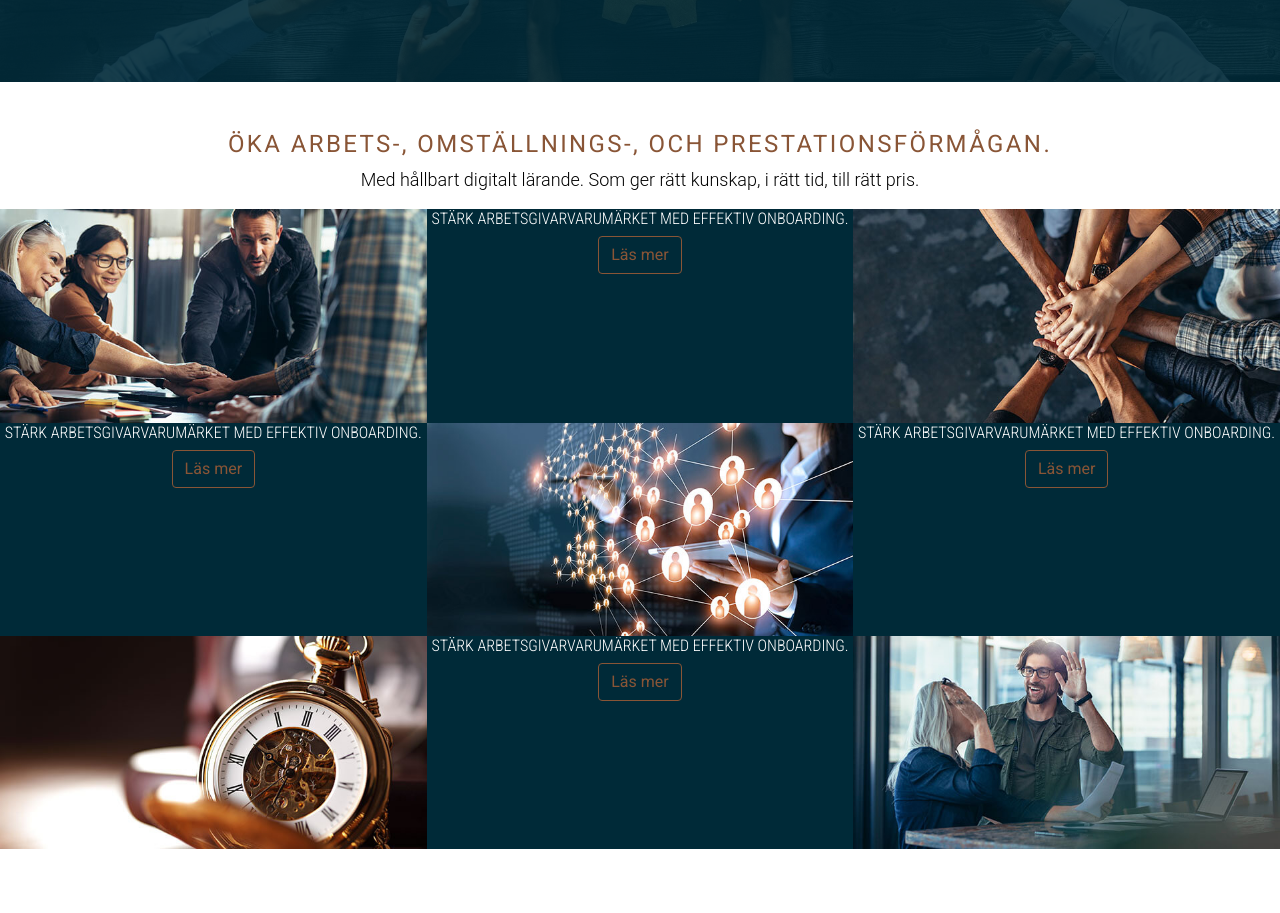
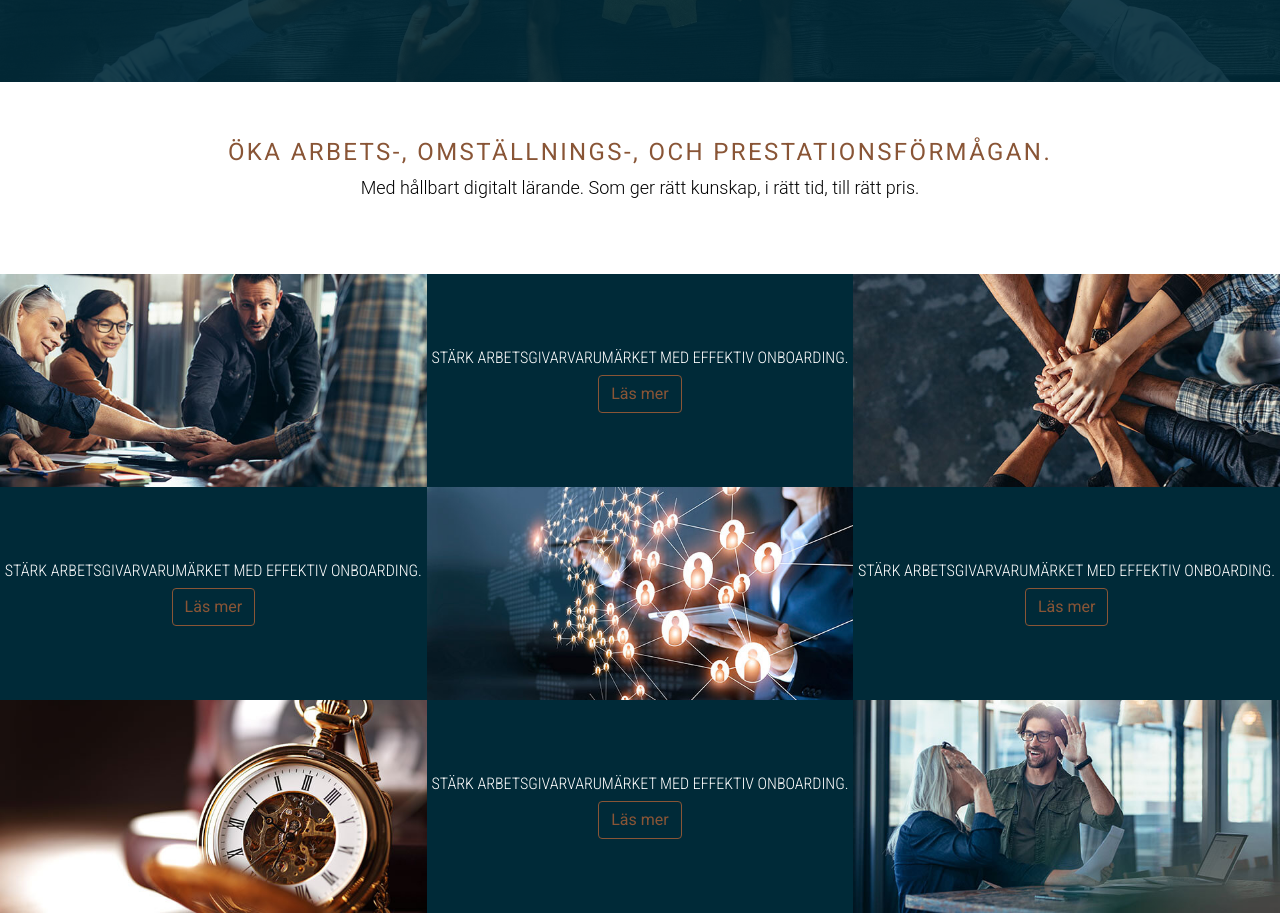
Before and after one commit to Miachallestad/learn_and_levelup, a plain HTML site: page index.html in a window 1280 px wide. Shown: the part 533-1446 px from the top of the page. Before the commit the page ends 1382 px from the top, so only its background shows below. Drawn offline with nearby package versions, Linux system fonts and the light colour scheme.

Commit message:
vertically center text on the teaser heading and teasers

```diff
--- a/assets/css/style.css
+++ b/assets/css/style.css
@@ -96,6 +96,10 @@ body {
     font-family: "Roboto Light", sans-serif;
     font-size: 30px;
     letter-spacing: 0.1em;
+}
+
+.teaser-heading-container {
+    height: 24vh;
 }
 
 .btn-outline-primary {
--- a/index.html
+++ b/index.html
@@ -47,10 +47,10 @@
             <h1 class="call-out-heading text-uppercase">Learn & Level up</h1>
         </div>
     </div>
-    <div class="container-fluid teaser-heading-container">
-        <div class="row test pl-0 pr-0 no-gutters d-flex justify-content-center text-center align-middle">
-            <div class="col-10 col-sm-6 col-md-8 col-lg-10">
-                <h1 class="pt-5 text-uppercase">Öka arbets-, omställnings-, och prestationsförmågan.
+    <div class="container-fluid teaser-heading-container pl-0 pr-0 no-gutters">
+        <div class="row pl-0 pr-0 no-gutters d-flex justify-content-center text-center h-100">
+            <div class="col-10 col-sm-6 col-md-8 col-lg-10 my-auto">
+                <h1 class="text-uppercase">Öka arbets-, omställnings-, och prestationsförmågan.
                 </h1>
                 <p>Med hållbart digitalt lärande. Som ger rätt kunskap, i rätt tid, till rätt pris. </p>
             </div>
@@ -62,8 +62,12 @@
                 <img src="assets/images/team_work_1.jpg" class="img-fluid" max-width:100% height:auto alt="Responsive image">
             </div>
             <div class="col-md-4 blue-background text-center">
+                <div class="row h-100">
+                    <div class="col my-auto">
                         <h2 class="text-uppercase">Stärk arbetsgivarvarumärket med effektiv onboarding.</h2>
                         <button type="button" class="btn btn-outline-primary ">Läs mer</button>
+                    </div>
+                </div>
             </div>
               <div class="col-md-4">
                 <img src="assets/images/go_1_mobile.jpg" class="img-fluid" max-width:100% height:auto alt="Responsive image">
@@ -72,15 +76,23 @@
         </div>
         <div class="row pl-0 pr-0 no-gutters">
             <div class="col-md-4 blue-background text-center">
+                <div class="row h-100 pl-0 pr-0 no-gutters">
+                    <div class="col my-auto">
                         <h2 class="text-uppercase">Stärk arbetsgivarvarumärket med effektiv onboarding.</h2>
                         <button type="button" class="btn btn-outline-primary ">Läs mer</button>
+                    </div>
+                </div>
             </div>
             <div class="col-md-4">
                 <img src="assets/images/share_connect_1_mobile.jpg" class="img-fluid" max-width:100% height:auto alt="Responsive image">
             </div>
             <div class="col-md-4 blue-background text-center">
+                <div class="row h-100 pl-0 pr-0 no-gutters">
+                    <div class="col my-auto">
                         <h2 class="text-uppercase">Stärk arbetsgivarvarumärket med effektiv onboarding.</h2>
                         <button type="button" class="btn btn-outline-primary ">Läs mer</button>
+                    </div>
+                </div>
             </div>
         </div>
         </div>
@@ -89,8 +101,12 @@
                 <img src="assets/images/clock_1_mobile_size.jpg" class="img-fluid" max-width:100% height:auto alt="Responsive image">
             </div>
             <div class="col-md-4 blue-background text-center">
+                <div class="row h-100 pl-0 pr-0 no-gutters">
+                    <div class="col my-auto">
                         <h2 class="text-uppercase">Stärk arbetsgivarvarumärket med effektiv onboarding.</h2>
                         <button type="button" class="btn btn-outline-primary ">Läs mer</button>
+                    </div>
+                </div>
             </div>
               <div class="col-md-4">
                 <img src="assets/images/high_five_1_mobile.jpg" class="img-fluid" max-width:100% height:auto alt="Responsive image">
```
Lines whose indentation alone changed are shown as unchanged.
